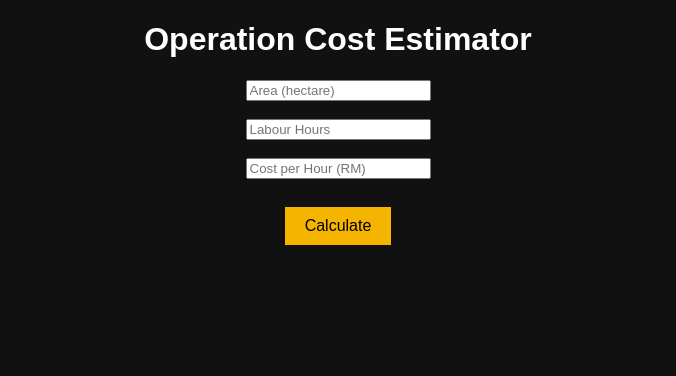
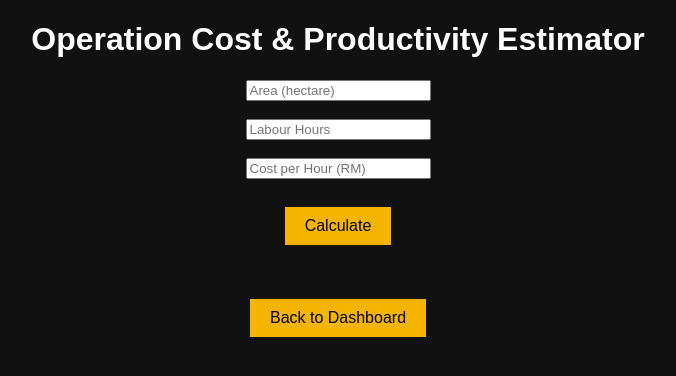
Before and after one commit to akmalhakim2311-byte/AgroLink, a plain HTML site: page calculate.html in a window 1280 px wide. Shown: the whole page, without its empty margins (302-978 px from the left). Drawn offline with Linux system fonts and the light colour scheme.

Commit message:
Update title and heading in calculate.html

```diff
--- a/calculate.html
+++ b/calculate.html
@@ -1,12 +1,12 @@
 <!DOCTYPE html>
 <html>
 <head>
-  <title>Operation Cost Calculator</title>
+  <title>Operation Cost Estimator</title>
   <link rel="stylesheet" href="css/style.css">
 </head>
 <body>
 
-<h1>Operation Cost Estimator</h1>
+<h1>Operation Cost & Productivity Estimator</h1>
 
 <input type="number" id="area" placeholder="Area (hectare)">
 <br><br>
@@ -21,7 +21,11 @@
 
 <p id="result"></p>
 
+<br>
+<button onclick="location.href='dashboard.html'">
+  Back to Dashboard
+</button>
+
 <script src="js/app.js"></script>
-
 </body>
 </html>
```
